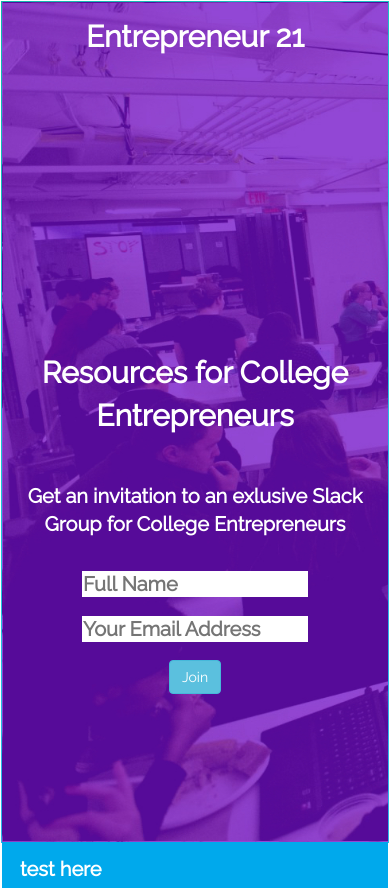
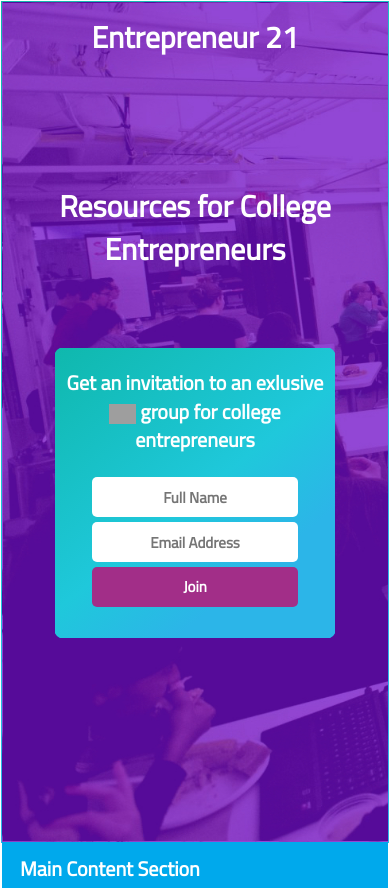
Before and after one commit to fikers/Entrepreneur-21, a plain HTML site: page index.html in a window 390 px wide. Shown: the top 888 px of the page. Drawn offline with nearby package versions, Linux system fonts and the light colour scheme; grey boxes are pictures that could not be loaded.

Commit message:
Got Front-fold section working

```diff
--- a/css/main.css
+++ b/css/main.css
@@ -10,7 +10,7 @@
 
 body {
 	height: 100%;
-	font-family: 'Raleway', sans-serif;
+	font-family: 'Titillium Web', cursive;
 	font-weight: bold;
 	font-size: 20px;
 	background: linear-gradient(141deg, #0fb8ad 0%, #1fc8db 51%, #2cb5e8 75%) no-repeat;
@@ -46,7 +46,7 @@ div {
 	background-image: url(/images/pic4.jpg);
 	background-size:cover;
 	height: 100%;
-
+	min-height: 600px;
 }
 
 .front-fold-container {
@@ -60,7 +60,7 @@ div {
 	height: auto;
     position: relative;
     font-size:50px;
-    top: 35%;
+    top: 20%;
 }
 
 #flow-logo {
@@ -74,24 +74,52 @@ div {
 	height: 50%;
 }
 
-#quote {
-	position: static;
-}
+
 
 /* Form */
 
 .form {
+	top:30%;
+	width: 80%;
+	margin: 0 auto;
 	height: auto;
 	position: relative;
-	top:40%;
 	text-align: center;
 	color: white;
+	background: linear-gradient(141deg, #0fb8ad 0%, #1fc8db 51%, #2cb5e8 75%) no-repeat;
+	padding:10px;
+	border-radius: 10px;
+}
+
+.form-text {
+	margin-top: 10px;
+	margin-bottom: 15px;
+	text-align: center;
 }
 
 .form-format {
 	color: black;
+	padding: 15px;
+	border-radius: 5px;
+	height: 40px;
+	width: 30%;
+	display: inline-block;
 }
 
+.form-button {
+	color: white;
+	background-color: #a22e88;
+	padding: 0px 30px;
+	border-radius: 5px;
+	height: 40px;
+}
+
+.row {
+	margin: 0 auto;
+	margin-bottom: 15px;
+	width: 100%;
+
+}
 
 /* Main Section */
 
@@ -162,31 +190,79 @@ div {
 	.front-fold-main-content {
 	text-align: center;
     font-size:40px;
-    top: 35%;
+    top: 20%;
+	}
+
+	.form {
+	margin: 0 auto;
+	height: auto;
+	position: relative;
+	top:30%;
+	text-align: center;
+	color: white;
+	}
+
+	.form-format {
+	padding: 15px;
+	width: 30%;
+	margin-bottom: 5px;
+	font-size: 15px;
+	}
+
+	.form-button {
+	color: white;
+	background-color: #a22e88;
+	padding: 0px 30px;
+	border-radius: 5px;
+	height: 40px;
+	font-size: 15px;
+
 }
 
 }
 
-/* The following CSS is for adjusting the page if the screen width is less than 449px  */
+/* The following CSS is for adjusting the page if the screen width is less than 414px  */
 
 
+@media (max-width: 652px) {
 
 
-@media (max-width: 449px) {
-
-	#where-pic-taken-text {
-		display: none;
+	.form {
+	margin: -50px auto;
+	height: auto;
+	position: relative;
+	top:30%;
+	text-align: center;
+	color: white;
 	}
 
-	#flow-logo {
-		width: 100%;
+	.form-format {
+	padding: 15px;
+	width:80%;
+	height: 40px;
+	margin-bottom: 5px;
+	font-size: 15px;
+	display: block;
 	text-align: center;
+	margin:5px auto;
+	}
+
+	.form-button {
+	color: white;
+	background-color: #a22e88;
+	padding: 0px 30px;
+	border-radius: 5px;
+	height: 40px;
+	font-size: 15px;
+	display: block;
+	text-align: center;
+	margin:5px auto;
+	width:80%;
 	}
 
 	.front-fold-main-content {
-	text-align: center;
-    font-size:30px;
-    top: 35%;
+		top: 15%;
+		font-size: 30px;
 	}
 
 }
--- a/index.html
+++ b/index.html
@@ -6,7 +6,7 @@
 
     <meta charset="utf-8">
     <meta http-equiv="X-UA-Compatible" content="IE=edge">
-    <meta name="viewport" content="width=device-width, initial-scale=1">
+	<meta name="viewport" content="initial-scale=1.0">
     <!-- The above 3 meta tags *must* come first in the head; any other head content must come *after* these tags -->
 	<title>Resources for College Entreprenuers</title>
 
@@ -15,7 +15,7 @@
 	<link rel="stylesheet" href="https://maxcdn.bootstrapcdn.com/bootstrap/3.3.6/css/bootstrap.min.css">
 
 	<!-- Google Fonts -->
-	<link href="https://fonts.googleapis.com/css?family=Raleway" rel="stylesheet">
+	<link href="https://fonts.googleapis.com/css?family=Titillium+Web" rel="stylesheet">
 
 
 	<!-- My CSS -->
@@ -47,16 +47,11 @@
 			<div class="front-fold-main-content">Resources for College Entrepreneurs</div>
 
 			<div class="form">
-			Get an invitation to an exlusive Slack Group for College Entrepreneurs
-			<br><br>
-				<form class="form-inline">
-					<div class="form-group">
-			    		<input type="text" class="form-format" placeholder="Full Name">
-			  		</div>
-			  	<div class="form-group">
-			    	<input type="email" class="form-format" placeholder="Your Email Address">
-			  	</div>
-			  	<button type="submit" class="btn btn-info">Join</button>
+			<div class="form-text">Get an invitation to an exlusive <img src="https://brandfolder.com/slack/logo/slack-primary-logo.png" style="height: 20px;" alt="Slack"> group for college entrepreneurs</div>
+				<form class="row form-inline">
+			    		<input type="text" class="form-format" id="name-input" placeholder="Full Name">
+			    	<input type="email" class="form-format" id="email-input" placeholder="Email Address">
+			  	<button type="submit" class="form-button">Join</button>
 				</form>
 			</div>
 
@@ -65,17 +60,17 @@
 
 	<div class="main-section" id="main-section">
 		<div class="container">
-		<div class="header">
-			test here
-		</div>
+			<div class="header">
+			Main Content Section
+			</div>
 		</div>
 	</div>
 
 	<div class="footer-fold">
 		<div class="container">
-		<div class="header">
-			test here
-		</div>
+			<div class="header">
+				Footer
+			</div>
 		</div>
 	</div>
 
```
Lines whose indentation alone changed are shown as unchanged.
